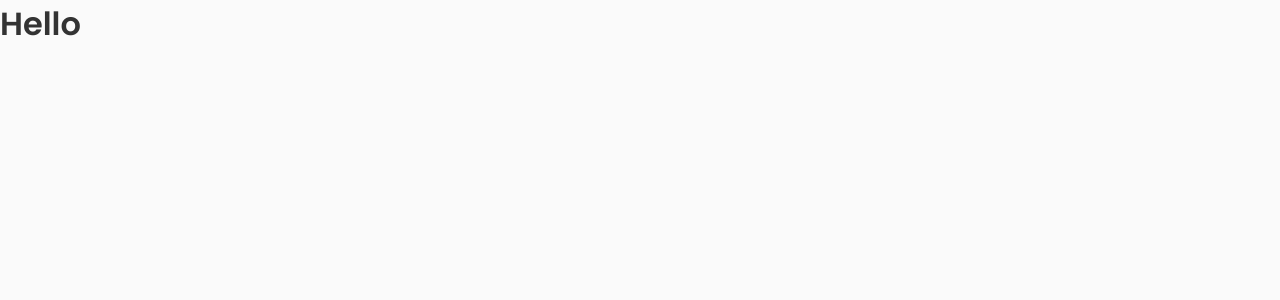
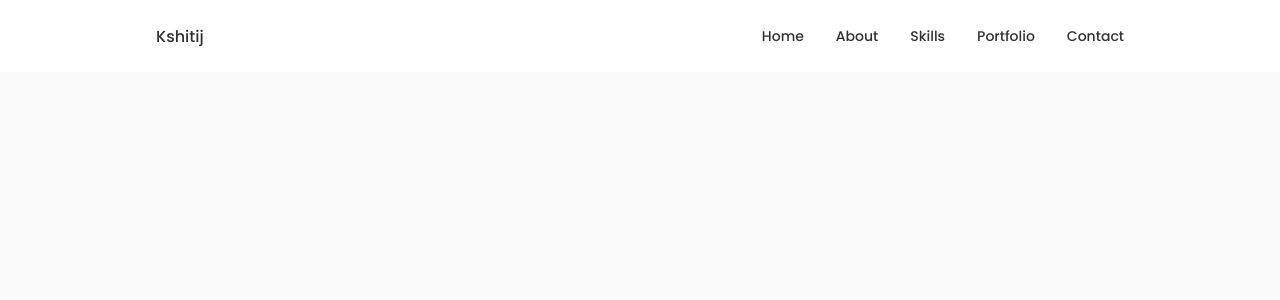
Before and after one commit to Kshitiiiij/Portfolio, a React (Vite) app: page / in a window 1280 px wide. Shown: the top 300 px of the page. Built offline with nearby package versions, Linux system fonts and the light colour scheme.

Commit message:
added header component

```diff
--- a/src/App.jsx
+++ b/src/App.jsx
@@ -1,11 +1,12 @@
 import './App.css'
+import Header from './component/header/Header'
 
 function App() {
 
   return (
-    <div className="App">
-      <h1>Hello</h1>
-    </div>
+    <>
+    <Header />
+    </>
   )
 }
 
```
